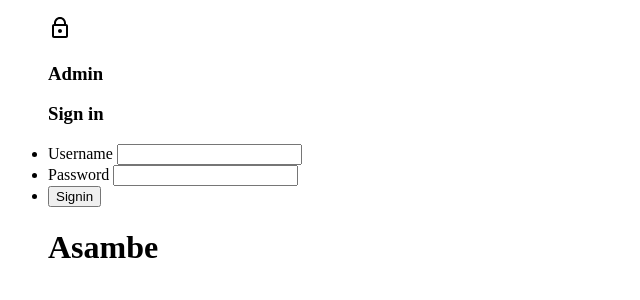
After one commit to Mandizvidzafn/Asambe, a Flask app: page /admin/signin in a window 1280 px wide. The commit adds this page. Shown: the top 300 px of the page, without its empty margins (0-640 px from the left). Run offline with Flask 3, Linux system fonts and the light colour scheme.

Commit message:
Admin dashboard

```diff
--- a/src/__init__.py
+++ b/src/__init__.py
@@ -50,12 +50,14 @@ def create_app():
     from .routes.driver.auth import driver_auth
     from .routes.driver.views import driver_views
     from .routes.admin.view import admin_views
+    from .routes.admin.auth import admin_auth
 
     app.register_blueprint(passenger_auth)
     app.register_blueprint(passenger_views)
     app.register_blueprint(driver_auth)
     app.register_blueprint(driver_views)
     app.register_blueprint(admin_views)
+    app.register_blueprint(admin_auth)
 
     return app
 
--- a/src/forms/admin.py
+++ b/src/forms/admin.py
@@ -1,7 +1,14 @@
 from flask_wtf import FlaskForm
-from wtforms import StringField
+from wtforms import StringField, PasswordField, SubmitField
 from wtforms.validators import DataRequired, Length
 
 
 class addVehiclesForm(FlaskForm):
     type = StringField("Type", validators=[DataRequired(), Length(min=2)])
+    submit = SubmitField("Add Vehicle")
+
+
+class SigninForm(FlaskForm):
+    username = StringField("Username", validators=[DataRequired(), Length(min=2)])
+    password = PasswordField("Password", validators=[DataRequired(), Length(min=7)])
+    submit = SubmitField("Signin")
--- a/src/models/driver.py
+++ b/src/models/driver.py
@@ -10,6 +10,6 @@ class Driver(db.Model, BaseModel, UserMixin):
     phone = db.Column(db.String(20), nullable=False, unique=True)
     password = db.Column(db.String(45), nullable=False)
     active = db.Column(db.Boolean(), default=False)
-    vehicle_type = db.Column(db.Integer(), db.ForeignKey("vehicle.type"))
+    vehicle_type = db.Column(db.String(), db.ForeignKey("vehicle.type"))
     vehicle = db.relationship("Vehicle", backref="drivers")
     newsletter = db.Column(db.Boolean(), default=False)
--- /dev/null
+++ b/src/routes/admin/auth.py
@@ -0,0 +1,15 @@
+from flask import Blueprint, render_template, url_for, redirect
+from ...forms.admin import SigninForm
+
+admin_auth = Blueprint("admin_auth", __name__, url_prefix="/admin")
+
+
+@admin_auth.route("/signin", methods=["GET", "POST"])
+def signin():
+    form = SigninForm()
+
+    if form.validate_on_submit():
+        username = form.username.data
+        password = form.password.data
+
+    return render_template("admin/signin.html", form=form)
--- a/src/routes/admin/view.py
+++ b/src/routes/admin/view.py
@@ -27,5 +27,9 @@ def home():
             flash("Type exists", "error")
 
     return render_template(
-        "admin/home.html", passengers=passengers, drivers=drivers, vehicles=vehicles
+        "admin/home.html",
+        passengers=passengers,
+        drivers=drivers,
+        vehicles=vehicles,
+        form=form,
     )
--- a/src/routes/passenger/views.py
+++ b/src/routes/passenger/views.py
@@ -6,6 +6,7 @@ from src import db
 from flask_login import current_user
 from ..multiple_login_required import login_required_with_manager
 from src import passenger_login_manager
+
 
 passenger_views = Blueprint("passenger_views", __name__, url_prefix="/passenger")
 
--- /dev/null
+++ b/src/templates/admin/signin.html
@@ -0,0 +1,34 @@
+<!DOCTYPE html>
+<html lang="en">
+<head>
+    <meta charset="UTF-8">
+    <meta http-equiv="X-UA-Compatible" content="IE=edge">
+    <meta name="viewport" content="width=device-width, initial-scale=1.0">
+    <title>Document</title>
+</head>
+<body>
+    <form action="" method="post">
+        {{ form.csrf_token }}
+        <ul>
+            <img src="{{url_for('static', filename='lock.svg')}}"></img>
+            <h3>Admin</h3>
+            <h3>Sign in</h3>
+            <li>
+                {{form.username.label}}
+                {{form.username}}
+            </li>
+            <li>
+                {{form.password.label}}
+                {{form.password}}
+            </li>
+            <li>
+                {{ form.submit }}
+            </li>
+
+            <h1>Asambe</h1>
+        </ul>
+
+    </form>
+
+</body>
+</html>
```
Also changed, not shown: src/templates/admin/home.html (+13 -9 lines).
